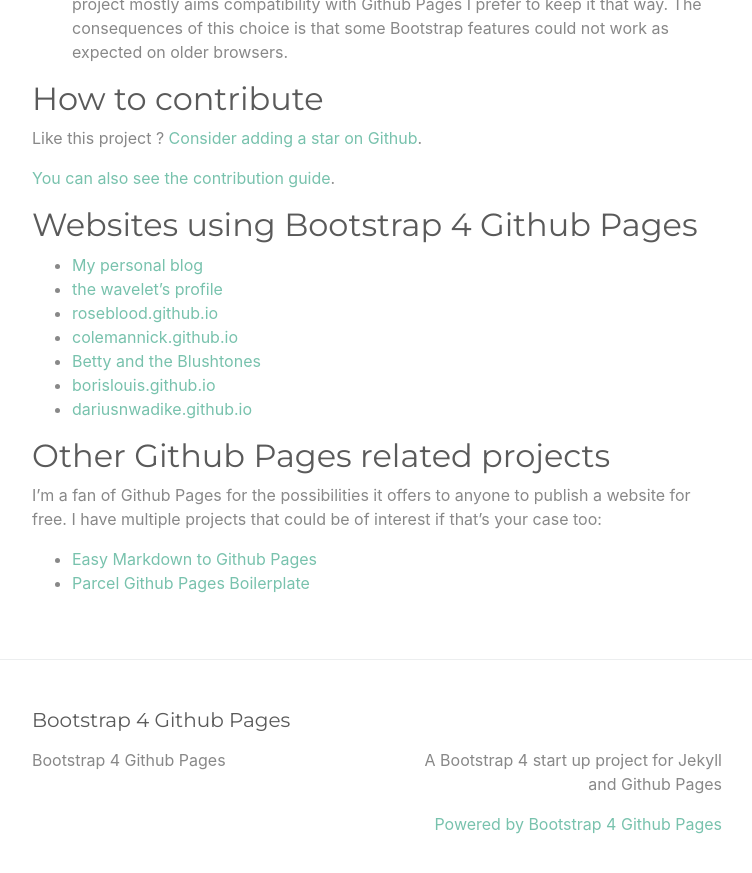
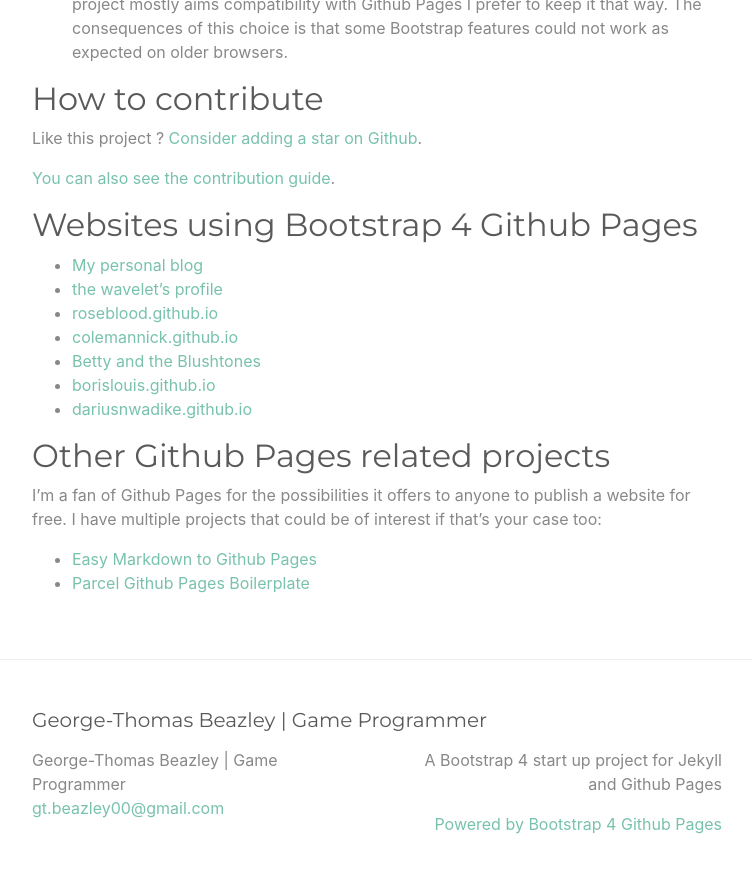
Before and after one commit to gtbeazley/gtbeazley.github.io, a Jekyll site: the page built from index.md, in a window 1280 px wide and 900 px high, scrolled down 2416 px. Shown: the top 873 px of the window, without its empty margins (263-1015 px from the left). Built offline with Jekyll 4.4.1, drawn with Linux system fonts in a browser that asks for light colours; some of the changed text lies outside the part shown.

Commit message:
Information Change
Name and Email

```diff
--- a/_config.yml
+++ b/_config.yml
@@ -13,8 +13,8 @@
 # you will see them accessed via {{ site.title }}, {{ site.email }}, and so on.
 # You can create any custom variable you would like, and they will be accessible
 # in the templates via {{ site.myvariable }}.
-title: Bootstrap 4 Github Pages
-email: ""
+title: George-Thomas Beazley | Game Programmer
+email: "gt.beazley00@gmail.com"
 description: >- # this means to ignore newlines until "baseurl:"
   A Bootstrap 4 start up project for Jekyll and Github Pages
 #baseurl: "" # the subpath of your site, e.g. /blog
```
